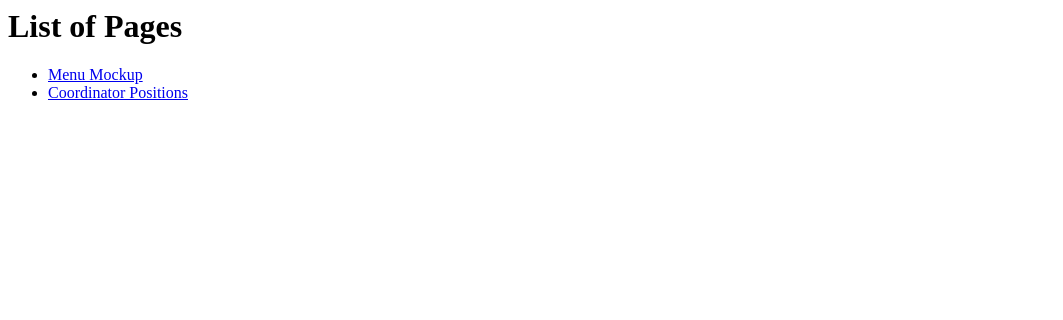
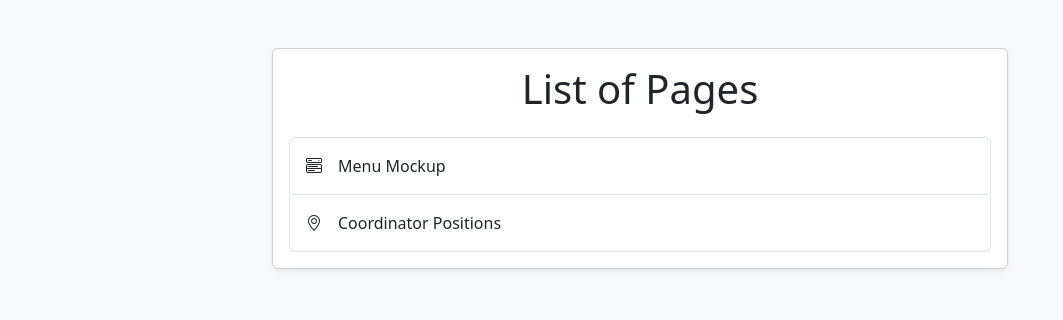
Before and after one commit to lunaray/thresh, a plain HTML site: page index.html in a window 1280 px wide. Shown: the whole page, without its empty margins (0-1063 px from the left). Drawn offline with nearby package versions, Linux system fonts and the light colour scheme.

Commit message:
Refactor index.html to use Bootstrap for improved styling and layout

```diff
--- a/index.html
+++ b/index.html
@@ -1,12 +1,38 @@
-<html>
-    <head>
-        <title>List of Pages</title>
-    </head>
-    <body>
-        <h1>List of Pages</h1>
-        <ul>
-            <li><a href="thresh/threshold_menu.html">Menu Mockup</a></li>
-            <li><a href="thresh/ThresholdCoords.html">Coordinator Positions</a></li>
-        </ul>
-    </body>
+<!DOCTYPE html>
+<html lang="en">
+<head>
+    <meta charset="UTF-8">
+    <meta name="viewport" content="width=device-width, initial-scale=1.0">
+    <title>List of Pages</title>
+    <!-- Bootstrap CSS -->
+    <link href="https://cdn.jsdelivr.net/npm/bootstrap@5.3.0/dist/css/bootstrap.min.css" rel="stylesheet">
+</head>
+<body class="bg-light">
+    <div class="container py-5">
+        <div class="row justify-content-center">
+            <div class="col-md-8">
+                <div class="card shadow-sm">
+                    <div class="card-body">
+                        <h1 class="card-title text-center mb-4">List of Pages</h1>
+                        <div class="list-group">
+                            <a href="/threshold_menu.html" class="list-group-item list-group-item-action d-flex align-items-center p-3">
+                                <i class="bi bi-menu-button-wide me-3"></i>
+                                Menu Mockup
+                            </a>
+                            <a href="/ThresholdCoords.html" class="list-group-item list-group-item-action d-flex align-items-center p-3">
+                                <i class="bi bi-geo-alt me-3"></i>
+                                Coordinator Positions
+                            </a>
+                        </div>
+                    </div>
+                </div>
+            </div>
+        </div>
+    </div>
+
+    <!-- Bootstrap JS Bundle -->
+    <script src="https://cdn.jsdelivr.net/npm/bootstrap@5.3.0/dist/js/bootstrap.bundle.min.js"></script>
+    <!-- Bootstrap Icons -->
+    <link rel="stylesheet" href="https://cdn.jsdelivr.net/npm/bootstrap-icons@1.11.0/font/bootstrap-icons.css">
+</body>
 </html>
```
